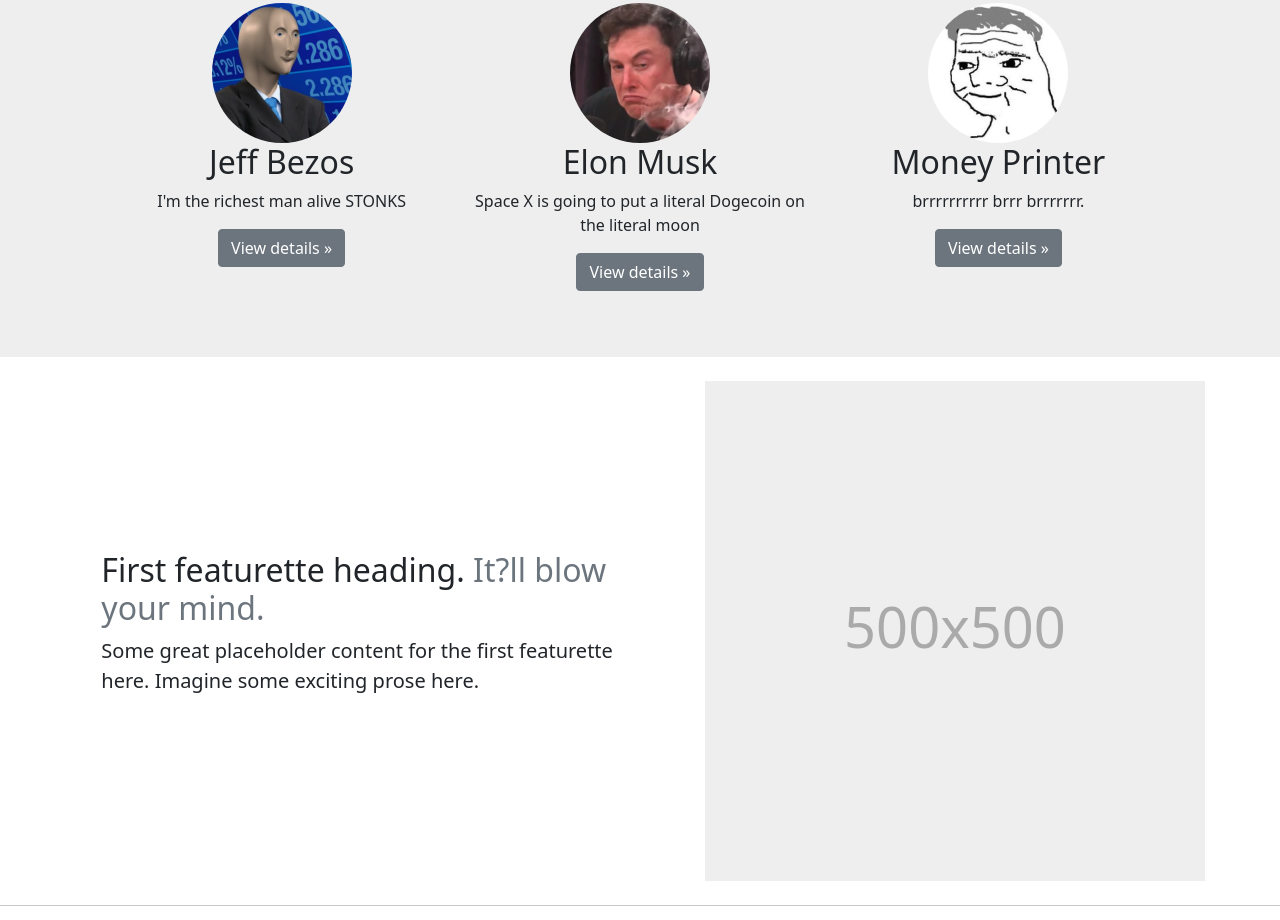
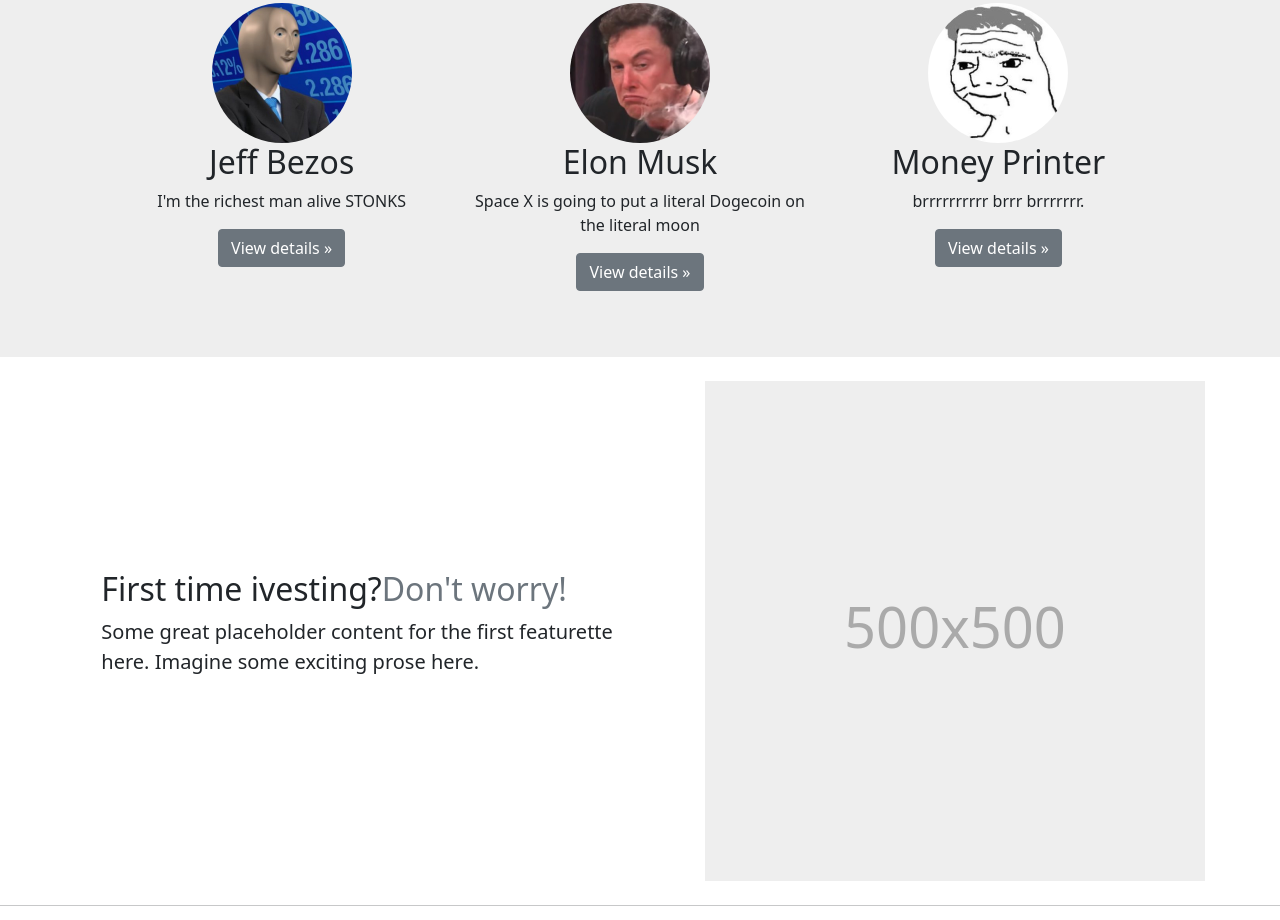
Before and after one commit to LucasMartinsUthi/BeachHacks2021, a plain HTML site: page index.html in a window 1280 px wide. Shown: the part 630-1550 px from the top of the page. Drawn offline with nearby package versions, Linux system fonts and the light colour scheme; animation ran at ten frames a second.

Commit message:
Update index.html

```diff
--- a/index.html
+++ b/index.html
@@ -103,7 +103,7 @@
 
       <div class="row featurette my-4 d-flex justify-content-center">
         <div class="col-md-6 d-flex flex-column px-5 justify-content-center">
-          <h2 class="featurette-heading releasableText">First featurette heading. <span class="text-muted">It?ll blow your mind.</span></h2>
+          <h2 class="featurette-heading releasableText">First time ivesting?<span class="text-muted">Don't worry!</span></h2>
           <p class="lead releasableText">Some great placeholder content for the first featurette here. Imagine some exciting prose here.</p>
         </div>
         <div class="col-md-5 releasable">
```
